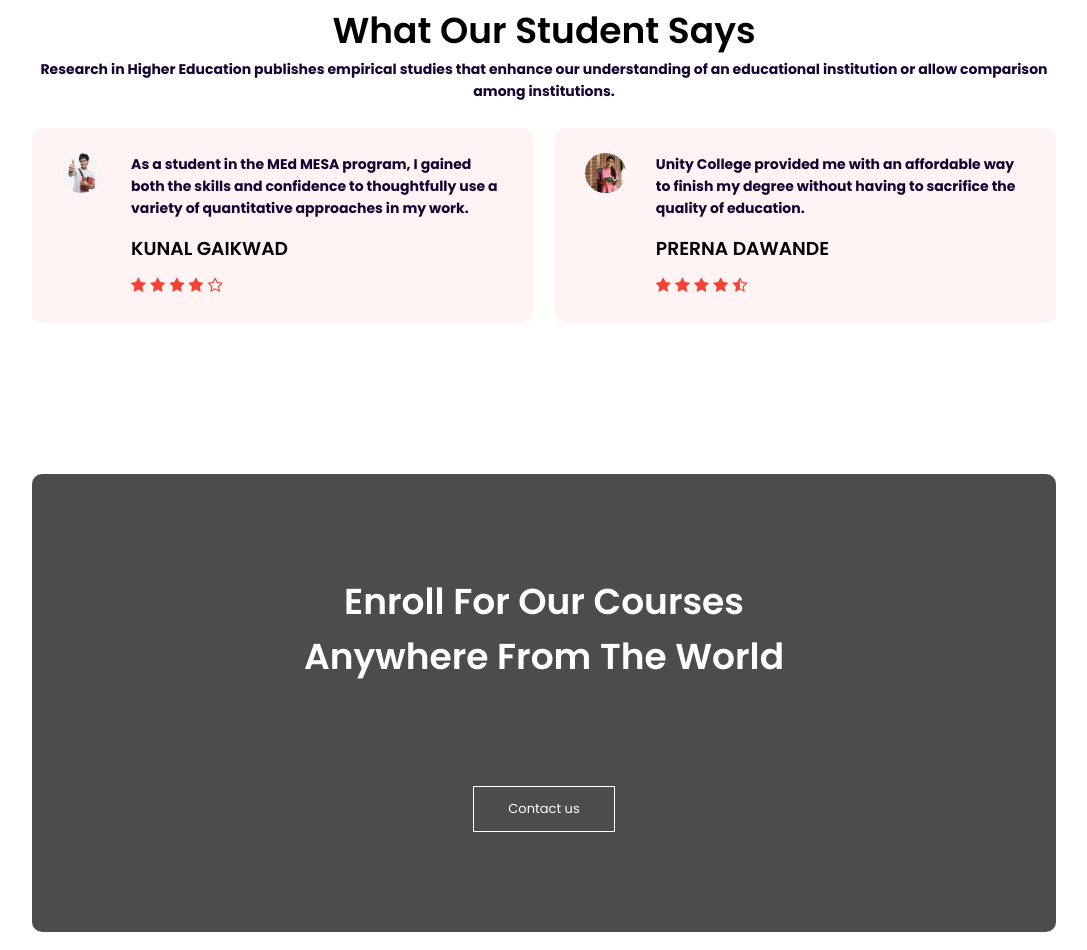
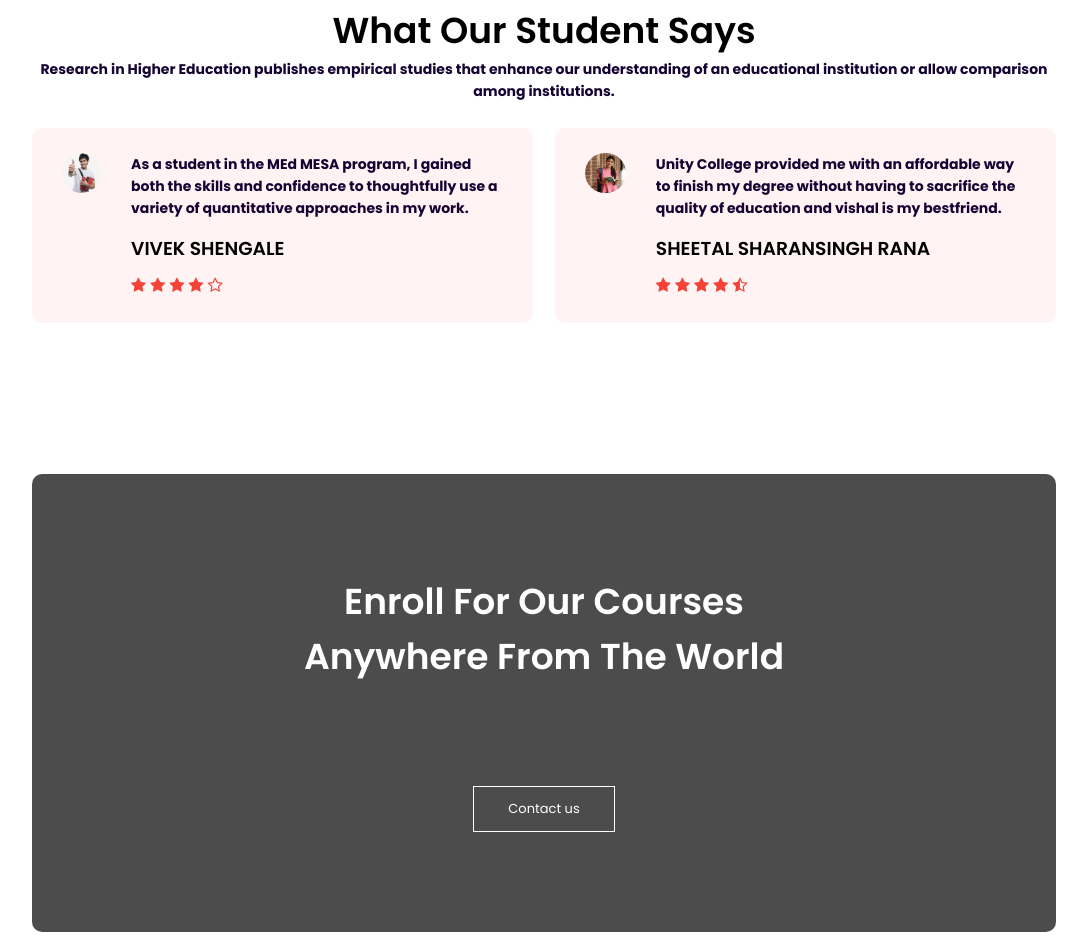
Before and after one commit to vishalbhadale/University-website-project, a plain HTML site: page index.html in a window 1280 px wide. Shown: the part 2697-3647 px from the top of the page, without its empty margins (96-1183 px from the left). Drawn offline with Linux system fonts and the light colour scheme.

Commit message:
Update index.html

```diff
--- a/index.html
+++ b/index.html
@@ -146,7 +146,7 @@
                         As a student in the MEd MESA program, I gained both the
                         skills and confidence to thoughtfully use a variety of quantitative approaches in my work.
                     </p>
-                    <h3>KUNAL GAIKWAD</h3>
+                    <h3>VIVEK SHENGALE</h3>
                     <i class="fa fa-star"></i>
                     <i class="fa fa-star"></i>
                     <i class="fa fa-star"></i>
@@ -159,9 +159,9 @@
                 <div>
                     <p>
                         Unity College provided me with an affordable way to finish my degree without
-                        having to sacrifice the quality of education.
+                        having to sacrifice the quality of education and vishal is my bestfriend.
                     </p>
-                    <h3>PRERNA DAWANDE</h3>
+                    <h3>SHEETAL SHARANSINGH RANA</h3>
                     <i class="fa fa-star"></i>
                     <i class="fa fa-star"></i>
                     <i class="fa fa-star"></i>
```
